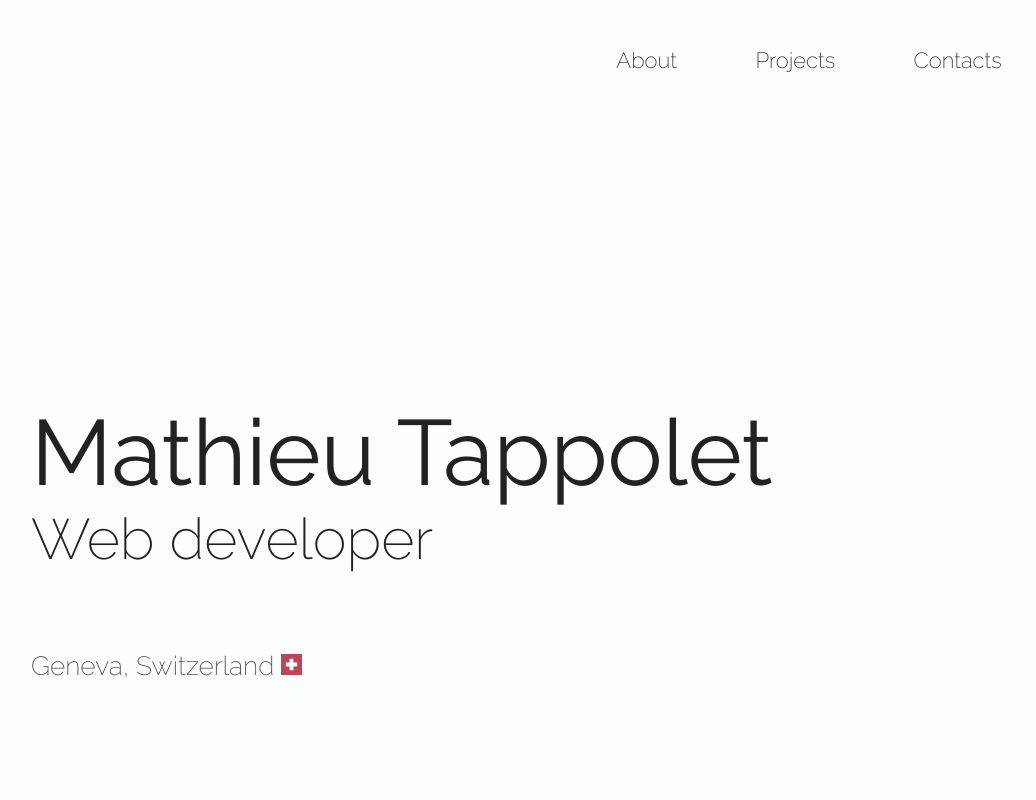
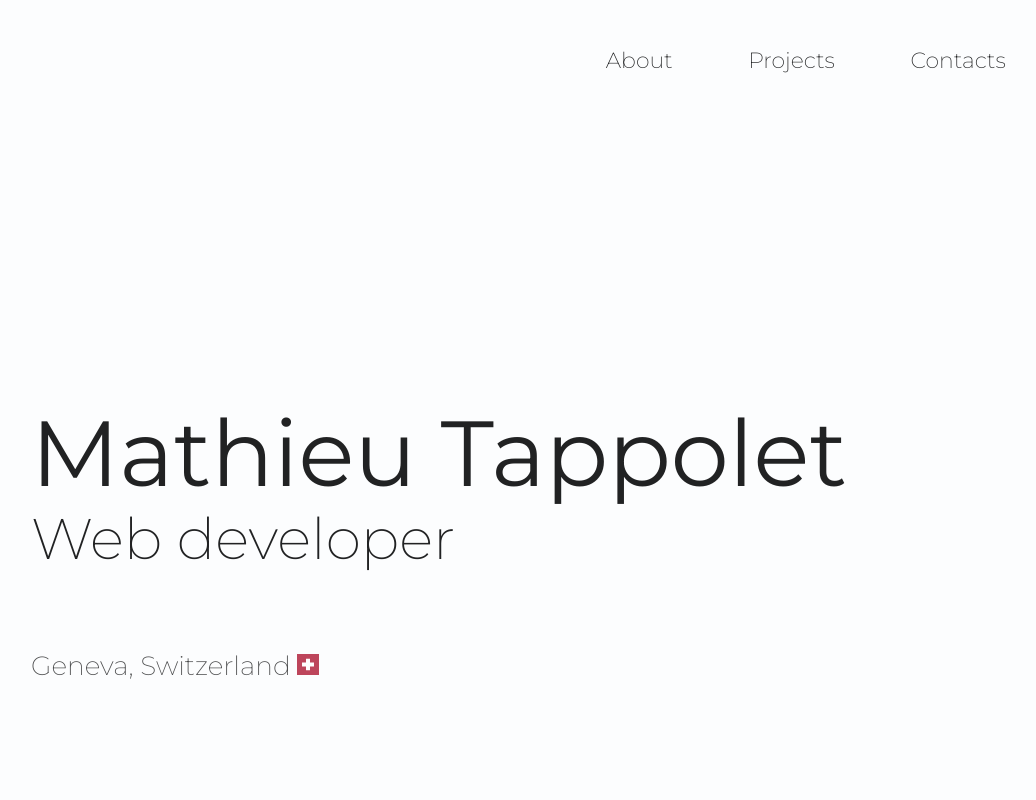
Before and after one commit to Moutah/moutah-book, a Next.js app: page / in a window 1280 px wide. Shown: the top 800 px of the page, without its empty margins (101-1137 px from the left). Built offline with nearby package versions, Linux system fonts and the light colour scheme.

Commit message:
Changed fonts

```diff
--- a/components/layout.tsx
+++ b/components/layout.tsx
@@ -96,7 +96,7 @@
         <meta name="theme-color" content="#ffffff" />
         <link rel="preconnect" href="https://fonts.gstatic.com" />
         <link
-          href="https://fonts.googleapis.com/css2?family=Raleway:wght@200;400;500&display=swap"
+          href="https://fonts.googleapis.com/css2?family=Montserrat:wght@200;400;500&display=swap"
           rel="stylesheet"
         />
         <meta
--- a/styles/globals.css
+++ b/styles/globals.css
@@ -11,7 +11,7 @@
     padding: 0;
     margin: 0;
     /* font-family: -apple-system, BlinkMacSystemFont, Segoe UI, Roboto, Oxygen,        Ubuntu, Cantarell, Fira Sans, Droid Sans, Helvetica Neue, sans-serif; */
-    font-family: 'Raleway', sans-serif;
+    font-family: 'Montserrat', sans-serif;
     color: var(--color-text);
     font-size: 22px;
     font-weight: 300;
```
